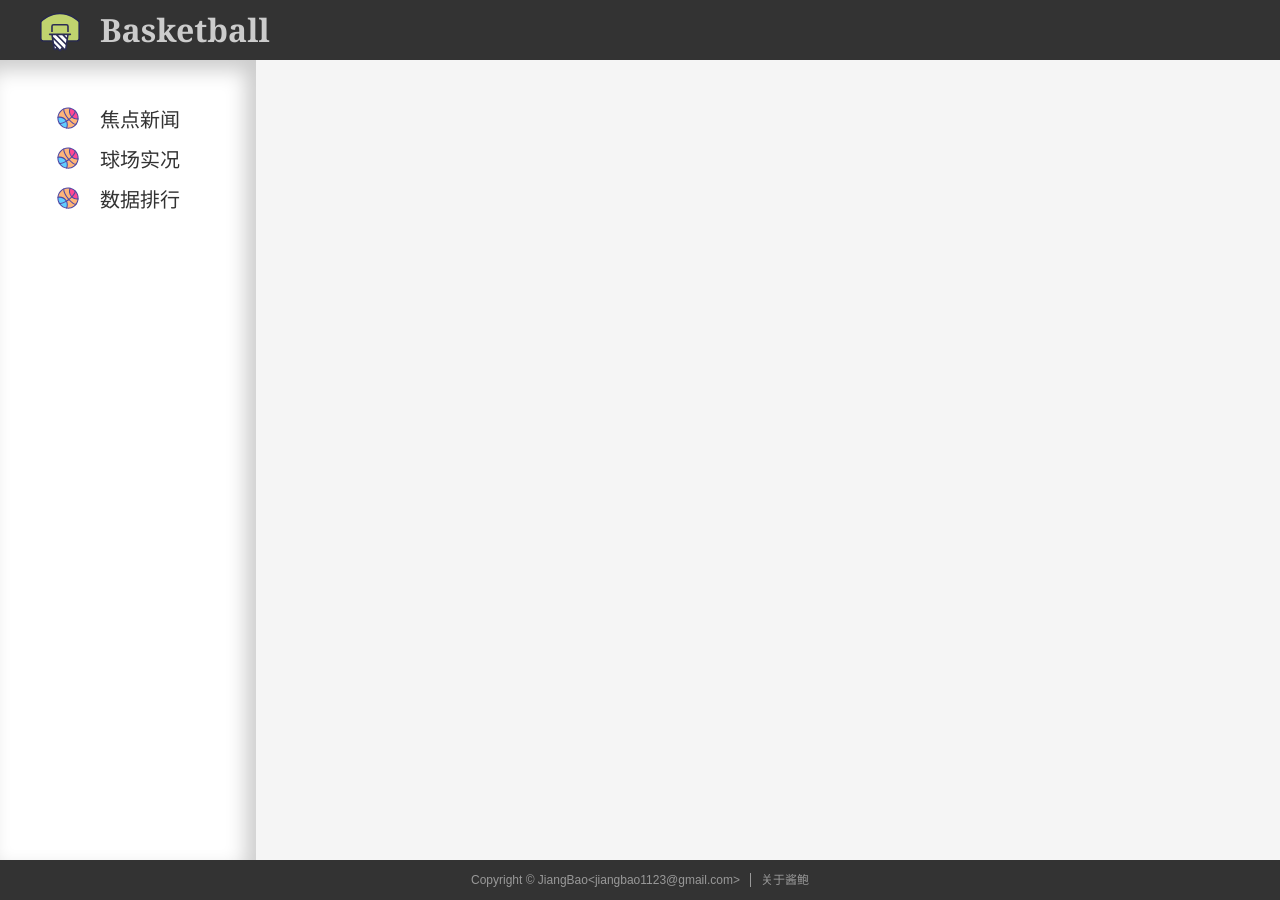
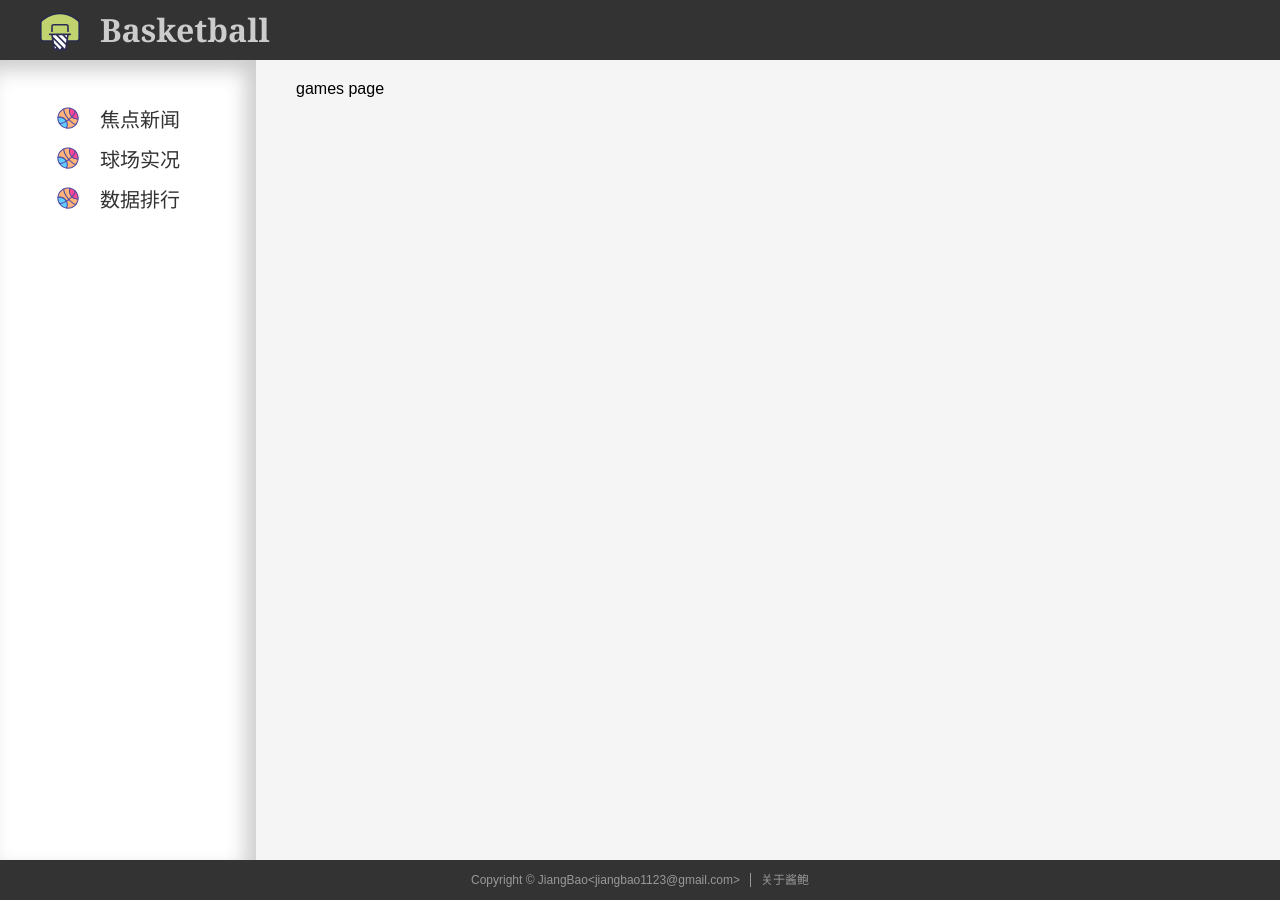
Before and after one commit to JiangBao/basketball, a React (Create React App) app in the folder basketball-client/: page /games in a window 1280 px wide. Built offline with nearby package versions, Linux system fonts and the light colour scheme; grey boxes are pictures that could not be loaded.

Commit message:
add router

```diff
--- a/basketball-client/package.json
+++ b/basketball-client/package.json
@@ -3,9 +3,11 @@
   "version": "0.1.0",
   "private": true,
   "dependencies": {
+    "classname": "^0.0.0",
     "prop-types": "^15.6.0",
     "react": "^16.2.0",
     "react-dom": "^16.2.0",
+    "react-router-dom": "^4.2.2",
     "react-scripts": "1.1.0"
   },
   "scripts": {
--- a/basketball-client/src/components/sideNavList/index.js
+++ b/basketball-client/src/components/sideNavList/index.js
@@ -3,7 +3,7 @@
  * @Author: JiangBao-jiangbao1123@gmail.com
  * @Date: 2018-02-10 14:49:35
  * @Last Modified by: JiangBao-jiangbao1123@gmail.com
- * @Last Modified time: 2018-02-10 17:28:58
+ * @Last Modified time: 2018-02-11 15:55:59
  */
 import React from 'react';
 import PropTypes from 'prop-types';
@@ -14,9 +14,10 @@ const SideNavList = ({ navList }) => (
   <ul className="common-side-nav">
     {
       navList.map(item => (
-        <SideNavItem key={item} sideNavItem={item} />
+        <SideNavItem key={item.ID} sideNavItem={item} />
       ))
     }
+    <p className="team-logo" />
   </ul>
 );
 
--- a/basketball-client/src/components/sideNavList/sideNavItem.js
+++ b/basketball-client/src/components/sideNavList/sideNavItem.js
@@ -3,17 +3,20 @@
  * @Author: JiangBao-jiangbao1123@gmail.com
  * @Date: 2018-02-10 14:53:48
  * @Last Modified by: JiangBao-jiangbao1123@gmail.com
- * @Last Modified time: 2018-02-10 17:36:47
+ * @Last Modified time: 2018-02-11 15:39:23
  */
 import React from 'react';
 import PropTypes from 'prop-types';
+import {Link} from 'react-router-dom';
 import Basketball from '../../svgs/basketball';
 
 const SideNavItem = ({ sideNavItem }) => (
-  <li className="common-side-nav-item">
-    <span><Basketball /></span>
-    { sideNavItem }
-  </li>
+  <Link to={ sideNavItem.ROUTE }>
+    <li className="common-side-nav-item">
+      <span><Basketball /></span>
+      { sideNavItem.TEXT }
+    </li>
+  </Link>
 );
 
 SideNavItem.propTypes = {
--- a/basketball-client/src/components/sideNavList/sideNavList.css
+++ b/basketball-client/src/components/sideNavList/sideNavList.css
@@ -1,4 +1,5 @@
 .common-side-nav {
+  display: inline-block;
   width: 20%;
   text-align: center;
   min-height: 100%;
@@ -8,6 +9,10 @@
   list-style: none;
   box-sizing: border-box;
   box-shadow: -10px 10px 20px #ccc inset;
+}
+
+.common-side-nav a {
+  text-decoration: none;
 }
 
 .common-side-nav-item {
@@ -37,3 +42,7 @@
   left: 60px;
   bottom: 80px;
 }
+
+.team-logo {
+  background-image: url('http://7xq0qv.com1.z0.glb.clouddn.com/e3ed0e8af39fb68e9ef0789ea2c011a8.gif');
+}
--- a/basketball-client/src/containers/App.css
+++ b/basketball-client/src/containers/App.css
@@ -1,5 +1,15 @@
 .App{
   height: 100%;
+}
+
+.detail-page {
+  display: inline-block;
+  position: absolute;
+  width: 80%;
+  min-height: 100%;
+  margin: 0;
+  padding: 20px 40px;
+  box-sizing: border-box;
 }
 
 [class*='svg-'] {
--- a/basketball-client/src/containers/App.js
+++ b/basketball-client/src/containers/App.js
@@ -2,17 +2,22 @@
  * entry
  */
 import React from 'react';
+import { BrowserRouter as Router } from 'react-router-dom';
 import './App.css';
+import Routes from '../routes';
 import NavList from '../containers/navList';
 import CommonHeader from '../components/commonHeader';
 import CommonFooter from '../components/commonFooter';
 
 const App = () => (
-  <div className="App">
-    <CommonHeader />
-    <NavList />
-    <CommonFooter />
-  </div>
+  <Router>
+    <div className="App">
+      <CommonHeader />
+      <NavList />
+      <Routes />
+      <CommonFooter />
+    </div>
+  </Router>
 );
 
 export default App;
--- /dev/null
+++ b/basketball-client/src/containers/games/index.js
@@ -0,0 +1,14 @@
+/*
+ * games page
+ * @Author: JiangBao-jiangbao1123@gmail.com
+ * @Date: 2018-02-11 11:30:06
+ * @Last Modified by: JiangBao-jiangbao1123@gmail.com
+ * @Last Modified time: 2018-02-11 15:07:27
+ */
+import React from 'react';
+
+const Games = () => (
+  <div className="detail-page">games page</div>
+);
+
+export default Games;
--- a/basketball-client/src/containers/navList/index.js
+++ b/basketball-client/src/containers/navList/index.js
@@ -3,13 +3,27 @@
  * @Author: JiangBao-jiangbao1123@gmail.com
  * @Date: 2018-02-10 15:56:07
  * @Last Modified by: JiangBao-jiangbao1123@gmail.com
- * @Last Modified time: 2018-02-10 16:03:50
+ * @Last Modified time: 2018-02-11 15:55:44
  */
 import React from 'react';
 import SideNavList from '../../components/sideNavList';
 
 const NavList = () => {
-  const NAV_LIST = ['焦点新闻', '球场实况', '数据排行'];
+  const NAV_LIST = [
+    {
+      ID: 'news',
+      TEXT: '焦点新闻',
+      ROUTE: '/news'
+    }, {
+      ID: 'games',
+      TEXT: '球场实况',
+      ROUTE: '/games'
+    }, {
+      ID: 'ranks',
+      TEXT: '数据排行',
+      ROUTE: '/ranks'
+    }
+  ];
 
   return <SideNavList navList={NAV_LIST} />;
 };
--- /dev/null
+++ b/basketball-client/src/containers/news/index.js
@@ -0,0 +1,14 @@
+/*
+ * news page
+ * @Author: JiangBao-jiangbao1123@gmail.com
+ * @Date: 2018-02-11 11:31:15
+ * @Last Modified by: JiangBao-jiangbao1123@gmail.com
+ * @Last Modified time: 2018-02-11 15:07:33
+ */
+import React from 'react';
+
+const News = () => (
+  <div className="detail-page">news page</div>
+);
+
+export default News;
--- /dev/null
+++ b/basketball-client/src/containers/ranks/index.js
@@ -0,0 +1,14 @@
+/*
+ * ranks page
+ * @Author: JiangBao-jiangbao1123@gmail.com
+ * @Date: 2018-02-11 11:32:15
+ * @Last Modified by: JiangBao-jiangbao1123@gmail.com
+ * @Last Modified time: 2018-02-11 15:07:38
+ */
+import React from 'react';
+
+const Ranks = () => (
+  <div className="detail-page">ranks page</div>
+);
+
+export default Ranks;
--- /dev/null
+++ b/basketball-client/src/routes/index.js
@@ -0,0 +1,26 @@
+/*
+ * routes entry
+ * @Author: JiangBao-jiangbao1123@gmail.com
+ * @Date: 2018-02-11 11:09:45
+ * @Last Modified by: JiangBao-jiangbao1123@gmail.com
+ * @Last Modified time: 2018-02-11 15:33:56
+ */
+import React from 'react';
+import {
+  Route,
+  Switch
+} from 'react-router-dom';
+import News from '../containers/news';
+import Ranks from '../containers/ranks';
+import Games from '../containers/games';
+
+const Routes = () => (
+  <Switch>
+    <Route exact path="/" component={News} />
+    <Route exact path="/news" component={News} />
+    <Route exact path="/games" component={Games} />
+    <Route exact path="/ranks" component={Ranks} />
+  </Switch>
+);
+
+export default Routes;
```
